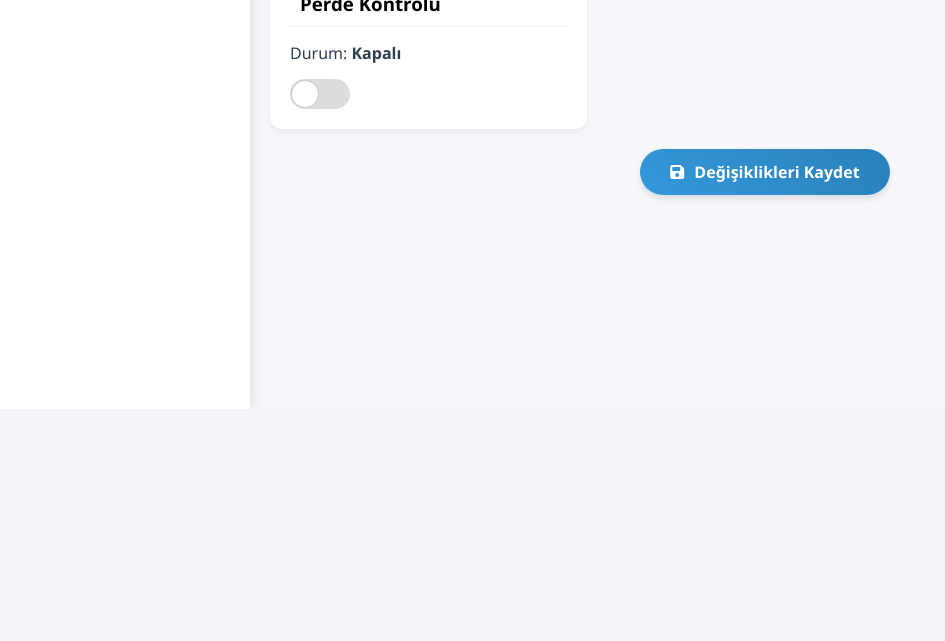
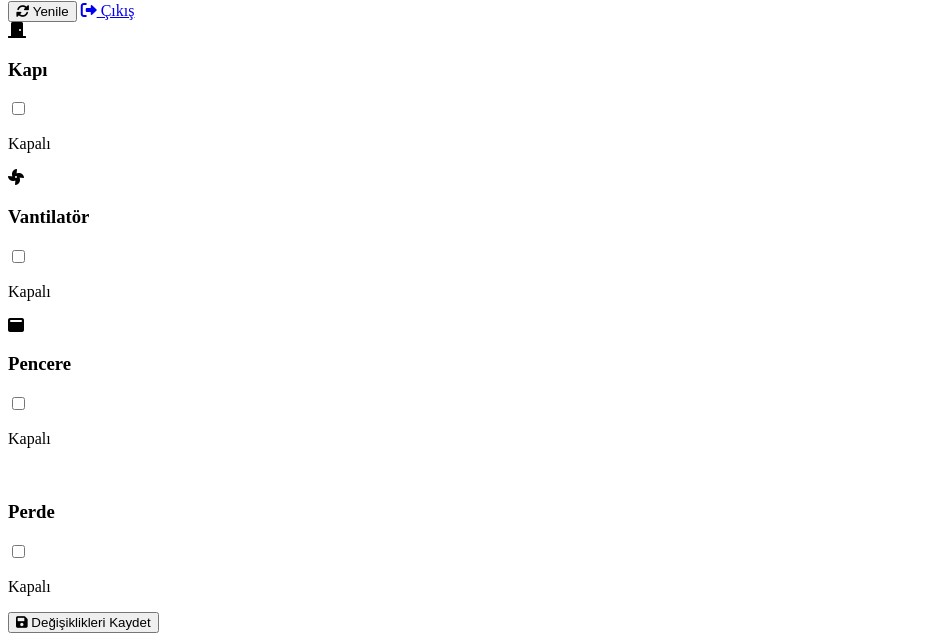
Before and after one commit to herdem09/deneme1, a Flask app: page /dashboard in a window 1280 px wide. Shown: the part 391-1032 px from the top of the page, without its empty margins (0-945 px from the left). Before the commit the page ends 792 px from the top, so only its background shows below. Run offline with Flask 3, Linux system fonts and the light colour scheme; the visitor is signed in with stand-in values (Sample User, id 1).

Commit message:
Update dashboard.html

```diff
--- a/templates/dashboard.html
+++ b/templates/dashboard.html
@@ -3,143 +3,94 @@
 <head>
     <meta charset="UTF-8">
     <meta name="viewport" content="width=device-width, initial-scale=1.0">
-    <title>İTÜ MTAL Akıllı Ev Kontrol Paneli</title>
-    <link rel="icon" href="/static/favicon.ico" type="image/x-icon">
-    <link rel="stylesheet" href="/static/css/dashboard.css">
-    <link rel="stylesheet" href="https://cdnjs.cloudflare.com/ajax/libs/font-awesome/6.4.0/css/all.min.css">
-    <link rel="stylesheet" href="https://cdnjs.cloudflare.com/ajax/libs/animate.css/4.1.1/animate.min.css">
+    <title>Akıllı Ev Sistemi - Kontrol Paneli</title>
+    <link rel="icon" href="{{ url_for('static', filename='img/logo.png') }}" type="image/png">
+    <link rel="stylesheet" href="{{ url_for('static', filename='css/style.css') }}">
+    <link rel="stylesheet" href="https://cdnjs.cloudflare.com/ajax/libs/font-awesome/6.0.0/css/all.min.css">
 </head>
 <body>
-    <div class="header">
-        <img src="https://itumtal.com/belgeler/LOGO_Sunum/ITU_MTAL_Logo-01.png" alt="İTÜ MTAL Logo" class="logo">
-        <h1>Akıllı Ev Kontrol Paneli</h1>
-    </div>
+    <div class="dashboard-container">
+        <header class="dashboard-header">
+            <div class="logo-container">
+                <img src="{{ url_for('static', filename='img/logo.png') }}" alt="Akıllı Ev Sistemi Logo" class="logo-small">
+                <h1>Akıllı Ev Kontrol Paneli</h1>
+            </div>
+            <div class="header-buttons">
+                <button id="refreshButton" class="refresh-button">
+                    <i class="fas fa-sync-alt"></i> Yenile
+                </button>
+                <a href="{{ url_for('logout') }}" class="logout-button">
+                    <i class="fas fa-sign-out-alt"></i> Çıkış
+                </a>
+            </div>
+        </header>
 
-    <div class="dashboard-container">
-        <div class="side-panel">
-            <div class="user-info">
-                <i class="fas fa-user-circle"></i>
-                <span>Hoş Geldiniz, Herdem</span>
+        <div class="controls-container">
+            <div class="control-item">
+                <div class="control-icon">
+                    <i class="fas fa-door-closed" id="kapiIcon"></i>
+                </div>
+                <div class="control-info">
+                    <h3>Kapı</h3>
+                    <label class="switch">
+                        <input type="checkbox" id="kapiControl">
+                        <span class="slider round"></span>
+                    </label>
+                    <p id="kapiStatus" class="status-text">Kapalı</p>
+                </div>
             </div>
-            <div class="menu">
-                <div class="menu-item active">
-                    <i class="fas fa-home"></i>
-                    <span>Ana Sayfa</span>
+
+            <div class="control-item">
+                <div class="control-icon">
+                    <i class="fas fa-fan" id="vantilatorIcon"></i>
                 </div>
-                <div class="menu-item">
-                    <i class="fas fa-chart-line"></i>
-                    <span>İstatistikler</span>
+                <div class="control-info">
+                    <h3>Vantilatör</h3>
+                    <label class="switch">
+                        <input type="checkbox" id="vantilatorControl">
+                        <span class="slider round"></span>
+                    </label>
+                    <p id="vantilatorStatus" class="status-text">Kapalı</p>
                 </div>
-                <div class="menu-item">
-                    <i class="fas fa-cog"></i>
-                    <span>Ayarlar</span>
+            </div>
+
+            <div class="control-item">
+                <div class="control-icon">
+                    <i class="fas fa-window-maximize" id="pencereIcon"></i>
                 </div>
-                <div class="menu-item">
-                    <i class="fas fa-info-circle"></i>
-                    <span>Yardım</span>
+                <div class="control-info">
+                    <h3>Pencere</h3>
+                    <label class="switch">
+                        <input type="checkbox" id="pencereControl">
+                        <span class="slider round"></span>
+                    </label>
+                    <p id="pencereStatus" class="status-text">Kapalı</p>
+                </div>
+            </div>
+
+            <div class="control-item">
+                <div class="control-icon">
+                    <i class="fas fa-blinds" id="perdeIcon"></i>
+                </div>
+                <div class="control-info">
+                    <h3>Perde</h3>
+                    <label class="switch">
+                        <input type="checkbox" id="perdeControl">
+                        <span class="slider round"></span>
+                    </label>
+                    <p id="perdeStatus" class="status-text">Kapalı</p>
                 </div>
             </div>
         </div>
 
-        <div class="main-content">
-            <div class="status-bar">
-                <div class="status">
-                    <span>Durum:</span>
-                    <span class="status-indicator online">Çevrimiçi</span>
-                </div>
-                <div class="refresh-container">
-                    <button id="yenileBtn" class="btn">
-                        <i class="fas fa-sync-alt"></i> Yenile
-                    </button>
-                </div>
-            </div>
-
-            <div class="controls-grid">
-                <!-- Kapı Kontrolü -->
-                <div class="control-card animate__animated animate__fadeIn">
-                    <div class="control-header">
-                        <i class="fas fa-door-open"></i>
-                        <h3>Kapı Kontrolü</h3>
-                    </div>
-                    <div class="control-status">
-                        <div class="status-text">Durum: <span id="kapiDurum">Kapalı</span></div>
-                    </div>
-                    <div class="toggle-switch">
-                        <input type="checkbox" id="kapiToggle" class="toggle">
-                        <label for="kapiToggle" class="toggle-label">
-                            <span class="toggle-inner"></span>
-                            <span class="toggle-switch"></span>
-                        </label>
-                    </div>
-                    <div id="kapi-timer" class="timer-indicator" style="display: none;">
-                        <i class="fas fa-clock"></i> <span id="kapi-timer-count">10</span> sn sonra kapanacak
-                    </div>
-                </div>
-
-                <!-- Vantilatör Kontrolü -->
-                <div class="control-card animate__animated animate__fadeIn">
-                    <div class="control-header">
-                        <i class="fas fa-fan"></i>
-                        <h3>Vantilatör Kontrolü</h3>
-                    </div>
-                    <div class="control-status">
-                        <div class="status-text">Durum: <span id="ventilatorDurum">Kapalı</span></div>
-                    </div>
-                    <div class="toggle-switch">
-                        <input type="checkbox" id="ventilatorToggle" class="toggle">
-                        <label for="ventilatorToggle" class="toggle-label">
-                            <span class="toggle-inner"></span>
-                            <span class="toggle-switch"></span>
-                        </label>
-                    </div>
-                </div>
-
-                <!-- Pencere Kontrolü -->
-                <div class="control-card animate__animated animate__fadeIn">
-                    <div class="control-header">
-                        <i class="fas fa-window-maximize"></i>
-                        <h3>Pencere Kontrolü</h3>
-                    </div>
-                    <div class="control-status">
-                        <div class="status-text">Durum: <span id="pencereDurum">Kapalı</span></div>
-                    </div>
-                    <div class="toggle-switch">
-                        <input type="checkbox" id="pencereToggle" class="toggle">
-                        <label for="pencereToggle" class="toggle-label">
-                            <span class="toggle-inner"></span>
-                            <span class="toggle-switch"></span>
-                        </label>
-                    </div>
-                </div>
-
-                <!-- Perde Kontrolü -->
-                <div class="control-card animate__animated animate__fadeIn">
-                    <div class="control-header">
-                        <i class="fas fa-blinds"></i>
-                        <h3>Perde Kontrolü</h3>
-                    </div>
-                    <div class="control-status">
-                        <div class="status-text">Durum: <span id="perdeDurum">Kapalı</span></div>
-                    </div>
-                    <div class="toggle-switch">
-                        <input type="checkbox" id="perdeToggle" class="toggle">
-                        <label for="perdeToggle" class="toggle-label">
-                            <span class="toggle-inner"></span>
-                            <span class="toggle-switch"></span>
-                        </label>
-                    </div>
-                </div>
-            </div>
-
-            <div class="save-changes">
-                <button id="kaydetBtn" class="save-btn">
-                    <i class="fas fa-save"></i> Değişiklikleri Kaydet
-                </button>
-                <div id="bildirim" class="notification" style="display: none;"></div>
-            </div>
+        <div class="save-container">
+            <button id="saveChangesButton" class="save-button">
+                <i class="fas fa-save"></i> Değişiklikleri Kaydet
+            </button>
+            <div id="saveMessage" class="save-message"></div>
         </div>
     </div>
 
-    <script src="/static/js/dashboard.js"></script>
+    <script src="{{ url_for('static', filename='js/dashboard.js') }}"></script>
 </body>
 </html>
```
